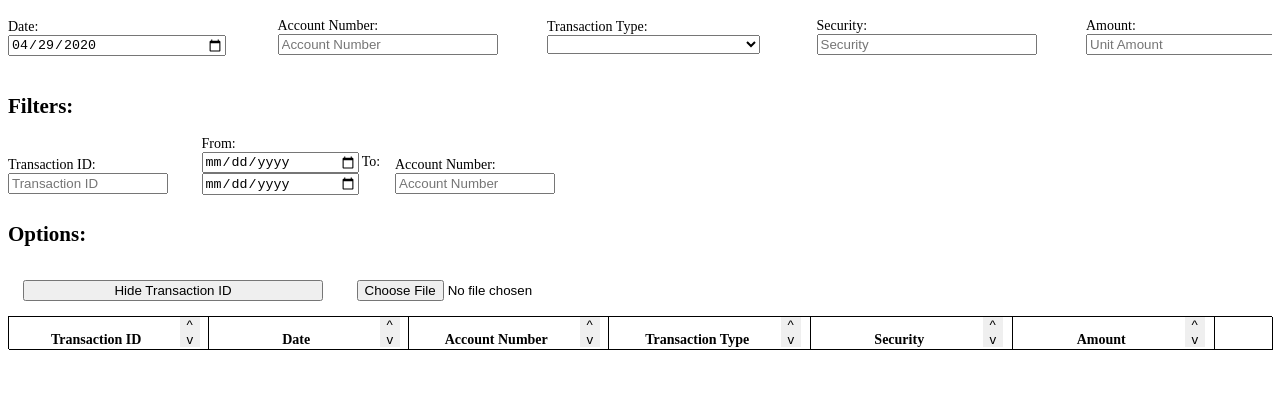
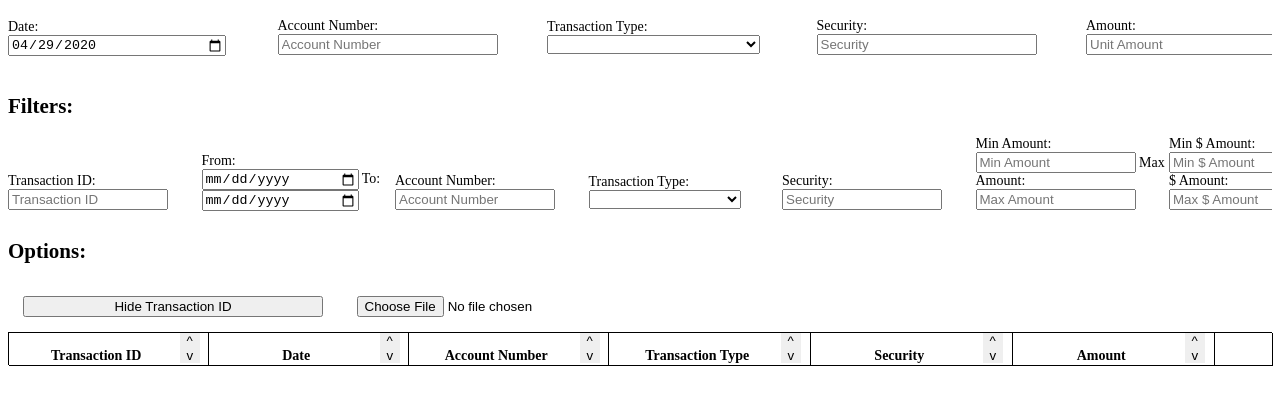
Before and after one commit to Green-Avocado/financial-transaction-web-app, a plain HTML site: page src/main.html in a window 1280 px wide. Drawn offline with Linux system fonts and the light colour scheme.

Commit message:
feat: added filter fields

```diff
--- a/src/main.html
+++ b/src/main.html
@@ -76,18 +76,45 @@
                 </section>
 
                 <section>
+                    <label for="type">Transaction Type:</label><br/>
+                    <select id="filterType" name="filterType">
+                        <option value=""></option>
+                        <option value="BUY">BUY</option>
+                        <option value="SELL">SELL</option>
+                        <option value="DIVIDEND">DIVIDEND</option>
+                        <option value="INTEREST">INTEREST</option>
+                        <option value="WITHDRAW">WITHDRAW</option>
+                        <option value="DEPOSIT">DEPOSIT</option>
+                    </select>
                 </section>
 
                 <section>
+                    <label for="filterSecurity">Security:</label><br/>
+                    <input id="filterSecurity" name="filterSecurity" type="text" placeholder="Security"/>
                 </section>
 
                 <section>
+                    <label for="lowAmount">Min Amount:</label><br/>
+                    <input id="lowAmount" name="lowAmount" type="text" placeholder="Min Amount"/>
+
+                    <label for="highAmount">Max Amount:</label><br/>
+                    <input id="highAmount" name="highAmount" type="text" placeholder="Max Amount"/>
                 </section>
 
                 <section>
+                    <label for="lowDAmount">Min $ Amount:</label><br/>
+                    <input id="lowDAmount" name="lowDAmount" type="text" placeholder="Min $ Amount"/>
+
+                    <label for="highDAmount">Max $ Amount:</label><br/>
+                    <input id="highDAmount" name="highDAmount" type="text" placeholder="Max $ Amount"/>
                 </section>
 
                 <section>
+                    <label for="lowCostBasis">Min Cost Basis:</label><br/>
+                    <input id="lowCostBasis" name="lowCostBasis" type="text" placeholder="Min Cost Basis"/>
+
+                    <label for="highCostBasis">Max Cost Basis:</label><br/>
+                    <input id="highCostBasis" name="highCostBasis" type="text" placeholder="Max Cost Basis"/>
                 </section>
 
                 <section>
```
